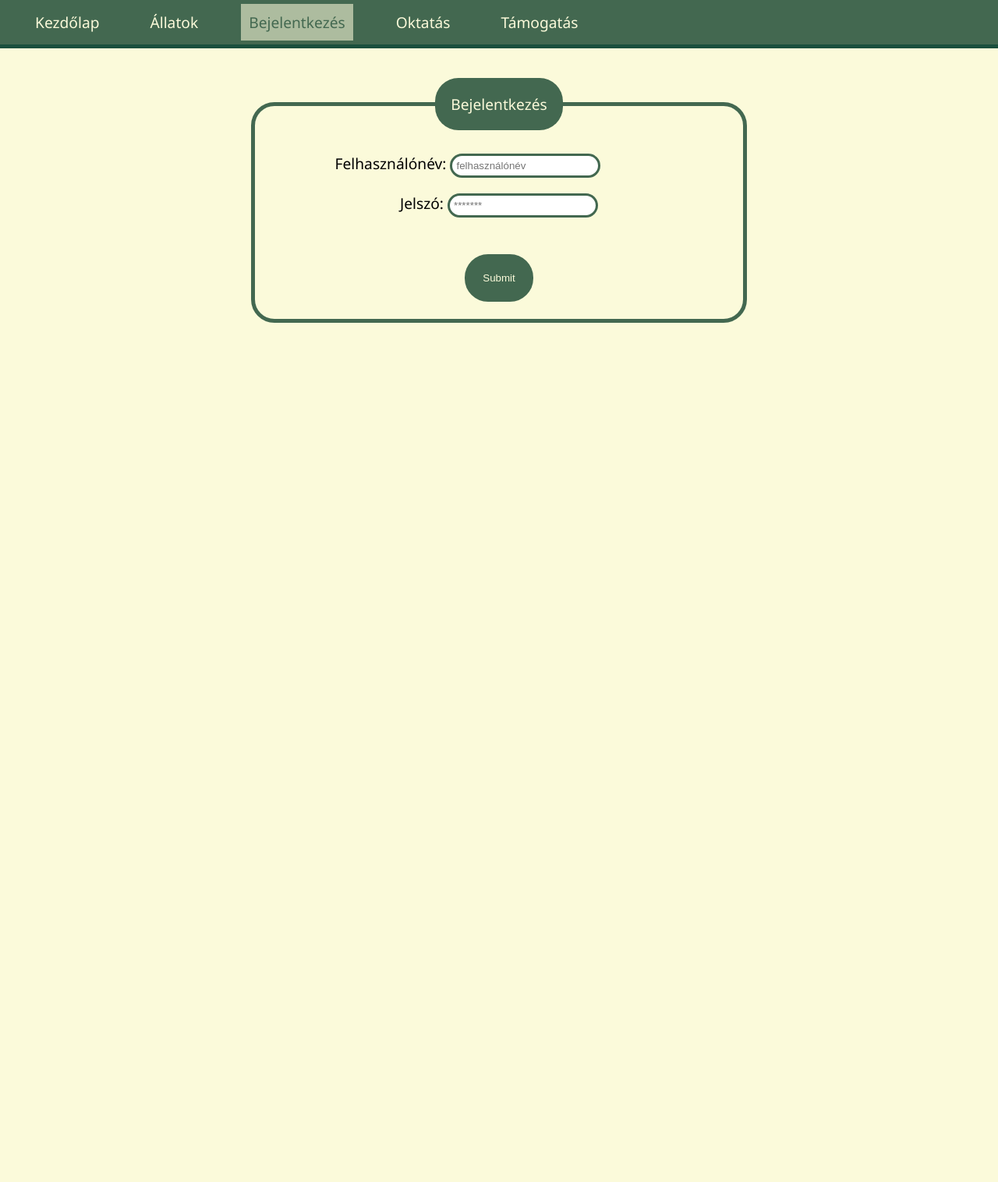
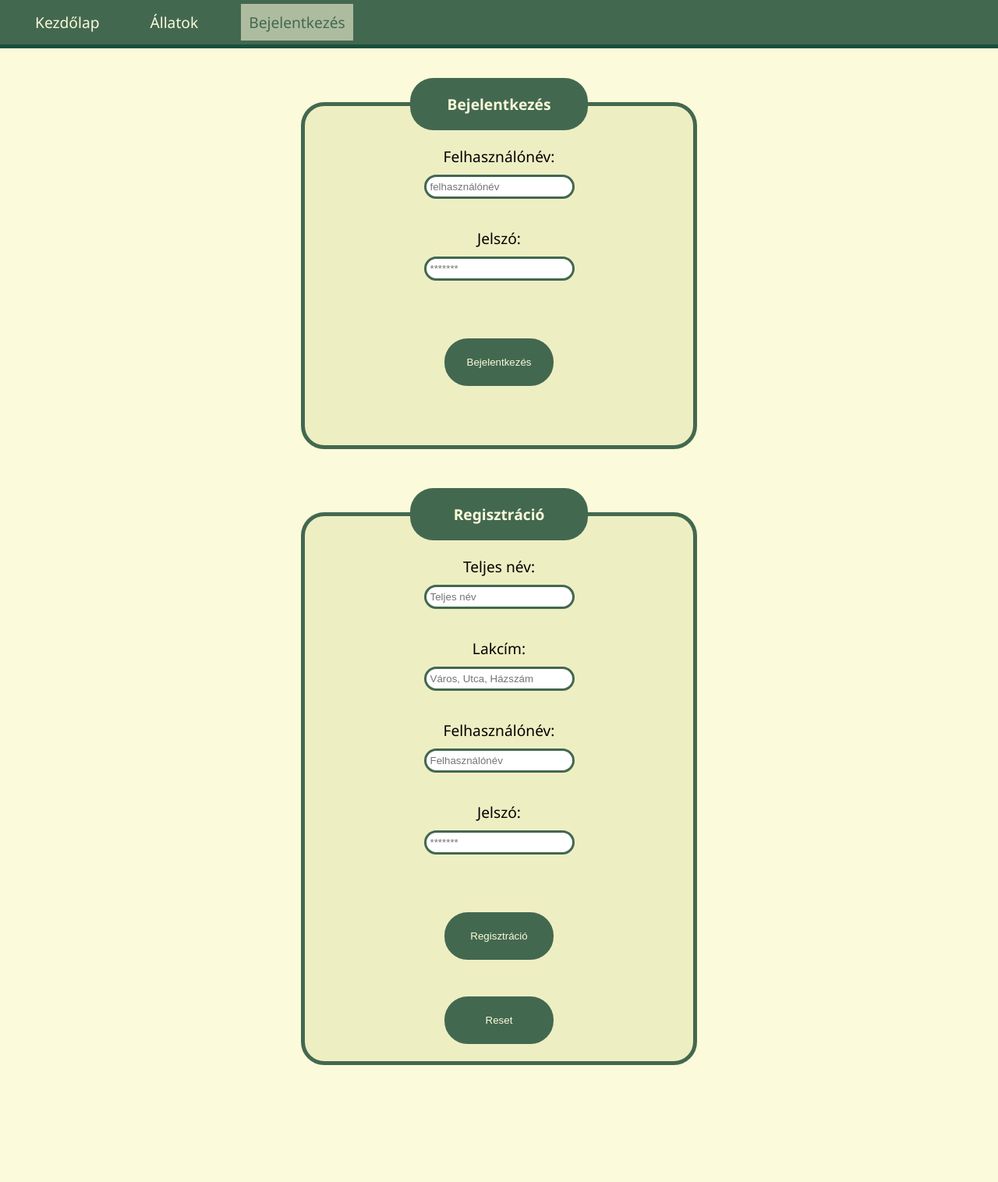
Before and after one commit to 30jackv/webproject, a PHP site: page /bejelentkezes.html in a window 1280 px wide. Shown: the whole page at 78% size. Before the commit the page ends 414 px from the top, so only its background shows below. Run offline with PHP 8.4, Linux system fonts and the light colour scheme.

Commit message:
bejelentkezés, állatok formálása

```diff
--- a/allatok.html
+++ b/allatok.html
@@ -19,8 +19,7 @@
   <a href="index.html">Kezdőlap</a>
   <a class="active">Állatok</a>
   <a href="bejelentkezes.html">Bejelentkezés</a>
-  <a href="edu.html">Oktatás</a>
-  <a href="support.html">Támogatás</a>
+
 </nav>
 
 <main id="main-allat">
--- a/bejelentkezes.html
+++ b/bejelentkezes.html
@@ -19,8 +19,7 @@
   <a href="index.html">Kezdőlap</a>
   <a href="allatok.html">Állatok</a>
   <a class="active">Bejelentkezés</a>
-  <a href="edu.html">Oktatás</a>
-  <a href="support.html">Támogatás</a>
+
 </nav>
 
 <div id="bejelentkezes-form">
@@ -31,9 +30,25 @@
       <input type="text" id="username" name="username" placeholder="felhasználónév"/> <br>
       <label for="jelszo">Jelszó: </label>
       <input type="password" id="jelszo" name="password" placeholder="*******"/> <br> <br>
-      <input type="submit" name="submit"/> <br>
+      <input type="submit" value="Bejelentkezés" name="submit"/> <br>  <br>
     </fieldset>
-  </form>
+    <fieldset>
+      <legend>Regisztráció</legend>
+      <label for="full-name">Teljes név: </label>
+      <input type="text" id="full-name" name="full-name" placeholder="Teljes név"/> <br>
+      <label for="lakcim">Lakcím: </label>
+      <input type="text" id="lakcim" name="address" placeholder="Város, Utca, Házszám"/> <br>
+
+      <label for="username-register">Felhasználónév: </label>
+      <input type="text" id="username-register" name="username-register" placeholder="Felhasználónév"/> <br>
+
+      <label for="password-register">Jelszó: </label>
+      <input type="text" id="password-register" name="password-register" placeholder="*******"/> <br> <br>
+
+      <input type="submit" value="Regisztráció" name="register"/> <br>
+      <input type="reset" value="Reset" name="reset"/>
+    </fieldset>
+    </form>
 </div>
 
 
--- a/css/stylesheet.css
+++ b/css/stylesheet.css
@@ -14,6 +14,7 @@ main {
   padding-top: 50px;
 }
 /* body */
+
 /* nav menu */
 nav { /* navon belüli szövegek rendezése szerint */
   background-color: #436850;
@@ -40,6 +41,7 @@ nav a.active { /* ha az oldalon van */
   min-height: 690px;
   min-width: 50%;
   object-fit: cover;
+  object-position: center;
 }
 
 section {
@@ -72,12 +74,14 @@ section {
 /* index.html */
 
 /* allat.html */
+
 #main-allat {
   display: flex;
   flex-direction: column;
   text-align: justify;
 }
 #main-allat section {
+  box-shadow: 10px 10px #8d8a8a;
   color: black;
   width: 1000px;
   background-color: #E8E4D9;
@@ -114,20 +118,26 @@ section {
 }
 caption {
   font-weight: bold;
+  font-size: xx-large;
+
+  margin-bottom: 30px;
+  margin-top: 30px;
 }
 #allatok-tablazat th {
-  background-color: #65a3ff;
+  color: white;
+  font-size: x-large;
+  background-color: #4b4335;
 }
 #allatok-tablazat tbody tr:nth-of-type(odd) {
-  background-color: #e4e9ff;
+  background-color: #988b6a;
 }
 
 #allatok-tablazat tbody tr:nth-of-type(even) {
-  background-color: #c5dafd;
+  background-color: #d0bfa0;
 }
 
 #allatok-tablazat tbody tr:hover, th:hover {
-  background-color: #ebffe9;
+  background-color: #fcfcbe;
 }
 
 #allatok-tablazat {
@@ -139,46 +149,53 @@ caption {
   border-collapse: collapse;
   margin-bottom: 40px;
 }
-#allatok-tablazat tr {
+#allatok-tablazat td, #allatok-tablazat th {
   border: #000000 2px solid;
   border-collapse: collapse;
 }
 /* allat.html */
 
 /* bejelentkezes */
+
 fieldset {
+  background-color: #eeeec3;
+
+  margin-bottom: 50px;
   border: #436850 5px solid;
   border-radius: 30px;
   text-align: center;
   padding-top: 20px;
 }
-form fieldset input[id="username"] {
-  margin-right: 80px;
-}
 
-form fieldset input[type="submit"] {
+
+form fieldset input[type="submit"], input[type="reset"] {
   background-color: #436850;
   color: #FBFADA;
   padding: 20px;
+  width: 30%;
 }
 form fieldset input {
-  margin: 10px 0 10px;
+  align-items: center;
+  display: flex;
+  margin: 10px auto 10px auto;
   border: #436850 3px solid;
   padding: 5px;
   border-radius: 30px;
 }
 
 #bejelentkezes-form legend {
+  font-weight: bold;
   margin-right: auto;
   margin-left: auto;
   background-color: #436850;
   color: #FBFADA; /* betűszín */
   padding: 20px;
   border-radius: 30px;
+  width: 40%;
 }
 #bejelentkezes-form {
   padding:100px;
-  width: 50%;
+  width: 40%;
   margin-left: auto;
   margin-right: auto;
 }
--- a/index.html
+++ b/index.html
@@ -20,8 +20,6 @@
     <a class="active">Kezdőlap</a>
     <a href="allatok.html">Állatok</a>
     <a href="bejelentkezes.html">Bejelentkezés</a>
-    <a href="edu.html">Oktatás</a>
-    <a href="support.html">Támogatás</a>
   </nav>
 
   <main id="main-index">
```
